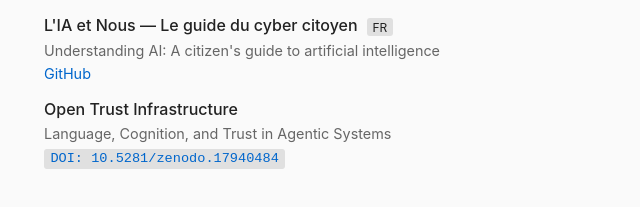
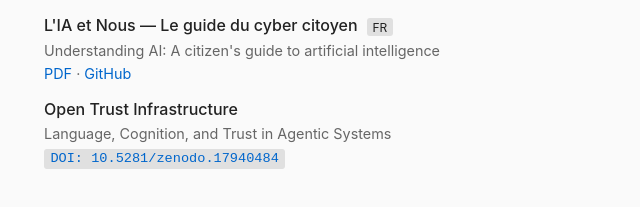
Before and after one commit to ivan-berlocher/ivan-berlocher.github.io, a plain HTML site: page index.html in a window 1280 px wide. Shown: the part 335-542 px from the top of the page, 300-940 px from the left. Drawn offline with Linux system fonts and the light colour scheme.

Commit message:
Add direct PDF link for L'IA et Nous

```diff
--- a/index.html
+++ b/index.html
@@ -96,6 +96,7 @@
         <span class="lang-tag">FR</span>
         <p class="project-desc">
           Understanding AI: A citizen's guide to artificial intelligence<br>
+          <a href="https://github.com/ivan-berlocher/livre-ia-et-nous/raw/main/L-IA-et-Nous_v1.0.pdf">PDF</a> ·
           <a href="https://github.com/ivan-berlocher/livre-ia-et-nous">GitHub</a>
         </p>
       </li>
```
